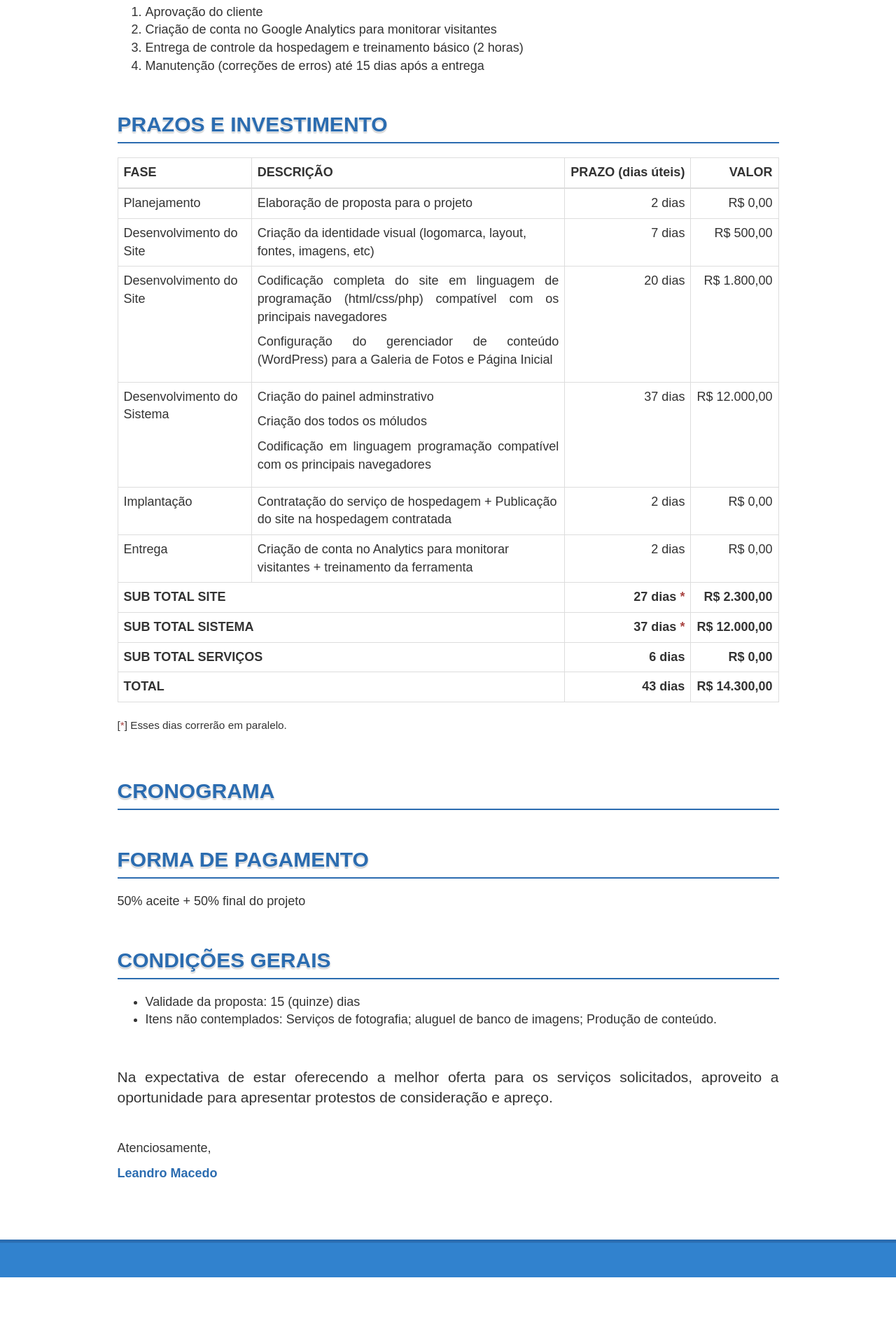
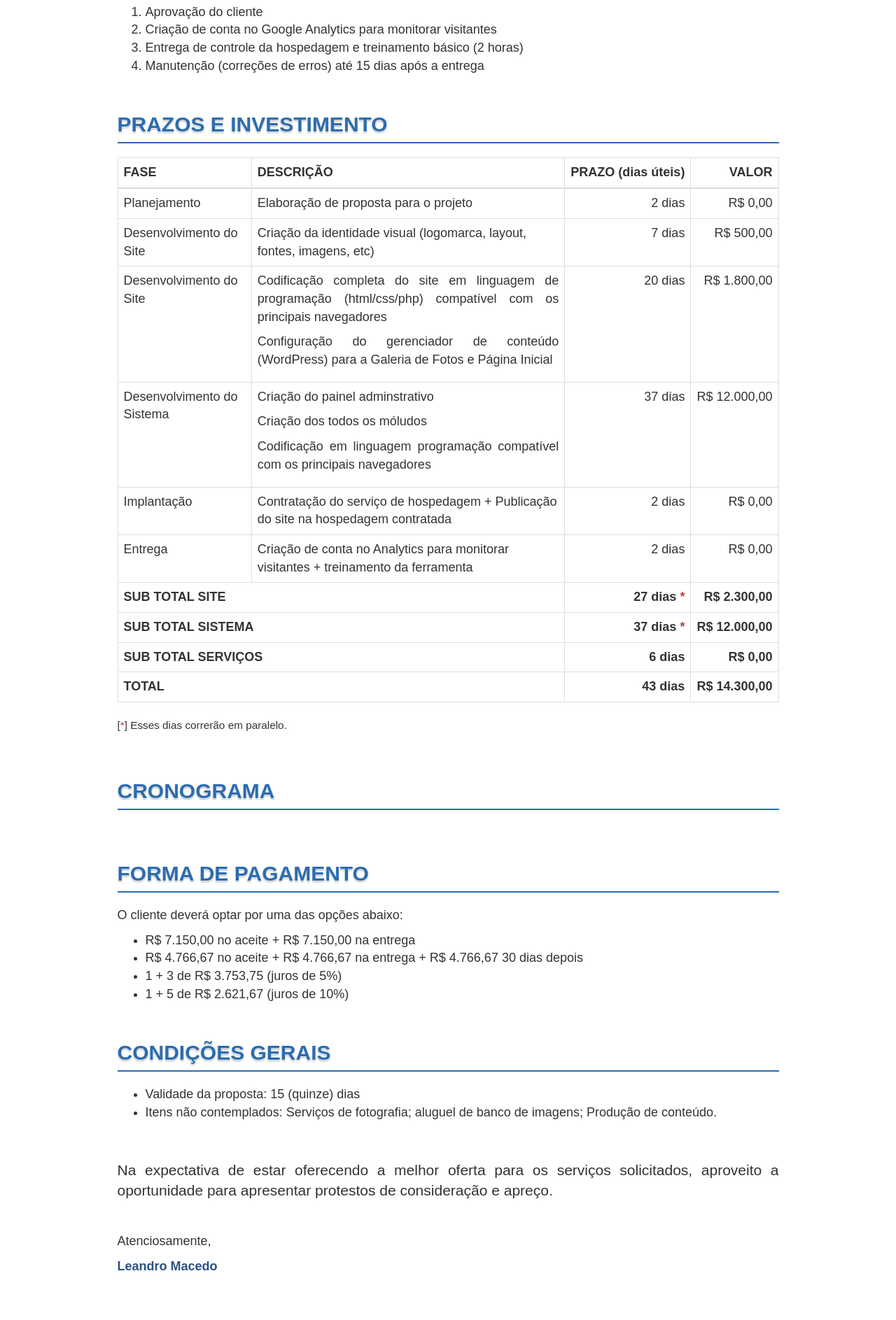
Before and after one commit to fmlimao/curriculo, a PHP site: page /propostas/fad7bc942281452fb48c7a4765e1b2e9/index.html in a window 1280 px wide. Shown: the part 1800-3687 px from the top of the page at 70% size. Before the commit the page ends 3626 px from the top, so only its background shows below. Run offline with PHP 8.4, Linux system fonts and the light colour scheme; some libraries are stand-ins or nearby versions; some web fonts are replaced.

Commit message:
Ajustes proposta

```diff
--- a/propostas/fad7bc942281452fb48c7a4765e1b2e9/index.html
+++ b/propostas/fad7bc942281452fb48c7a4765e1b2e9/index.html
@@ -6,7 +6,8 @@
     <meta name="viewport" content="width=device-width, initial-scale=1.0">
     <title>Proposta para TLA Produções Artísticas</title>
     <link rel="stylesheet" href="https://maxcdn.bootstrapcdn.com/bootstrap/3.3.7/css/bootstrap.min.css">
-    <link rel="stylesheet" href="/propostas/fad7bc942281452fb48c7a4765e1b2e9/style.css">
+    <!-- <link rel="stylesheet" href="/propostas/fad7bc942281452fb48c7a4765e1b2e9/style.css"> -->
+    <link rel="stylesheet" href="./style.css">
 </head>
 
 <body>
@@ -406,7 +407,9 @@
                             CRONOGRAMA
                         </h2>
 
-                        <div id="chart_div"></div>
+                        <div class="table-responsive">
+                            <div id="chart_div" style="min-width: 720px;"></div>
+                        </div>
                     </section>
 
                     <!-- FORMA DE PAGAMENTO -->
@@ -415,7 +418,22 @@
                             FORMA DE PAGAMENTO
                         </h2>
 
-                        <p>50% aceite + 50% final do projeto</p>
+                        <p>O cliente deverá optar por uma das opções abaixo:</p>
+
+                        <ul>
+                            <li>
+                                R$ 7.150,00 no aceite + R$ 7.150,00 na entrega
+                            </li>
+                            <li>
+                                R$ 4.766,67 no aceite + R$ 4.766,67 na entrega + R$ 4.766,67 30 dias depois
+                            </li>
+                            <li>
+                                1 + 3 de R$ 3.753,75 (juros de 5%)
+                            </li>
+                            <li>
+                                1 + 5 de R$ 2.621,67 (juros de 10%)
+                            </li>
+                        </ul>
                     </section>
 
                     <!-- CONDIÇÕES GERAIS -->
@@ -464,7 +482,8 @@
     <script type="text/javascript" src="https://cdnjs.cloudflare.com/ajax/libs/jquery/3.5.1/jquery.min.js"></script>
     <script type="text/javascript" src="https://maxcdn.bootstrapcdn.com/bootstrap/3.3.7/js/bootstrap.min.js"></script>
     <script type="text/javascript" src="https://www.gstatic.com/charts/loader.js"></script>
-    <script type="text/javascript" src="/propostas/fad7bc942281452fb48c7a4765e1b2e9/chart.js"></script>
+    <!-- <script type="text/javascript" src="/propostas/fad7bc942281452fb48c7a4765e1b2e9/chart.js"></script> -->
+    <script type="text/javascript" src="./chart.js"></script>
 
 </body>
 
--- a/propostas/fad7bc942281452fb48c7a4765e1b2e9/style.css
+++ b/propostas/fad7bc942281452fb48c7a4765e1b2e9/style.css
@@ -3,6 +3,12 @@
 }
 .border-blue-700 {
   border-color: #2b6cb0;
+}
+.color-blue-800 {
+  color: #2c5282;
+}
+.border-blue-800 {
+  border-color: #2c5282;
 }
 @font-face {
   font-family: 'Dosis';
@@ -115,5 +121,5 @@ p {
   text-align: justify;
 }
 b {
-  color: #2b6cb0;
+  color: #2c5282;
 }
--- a/propostas/fad7bc942281452fb48c7a4765e1b2e9/style.less
+++ b/propostas/fad7bc942281452fb48c7a4765e1b2e9/style.less
@@ -14,6 +14,14 @@
 
 .border-blue-700 {
     border-color: @color-blue-700;
+}
+
+.color-blue-800 {
+    color: @color-blue-800;
+}
+
+.border-blue-800 {
+    border-color: @color-blue-800;
 }
 
 @font-face {
@@ -165,5 +173,5 @@ p {
 }
 
 b {
-    .color-blue-700;
+    .color-blue-800;
 }
```
Also changed, not shown: propostas/fad7bc942281452fb48c7a4765e1b2e9/chart.js (+19 -19 lines).
